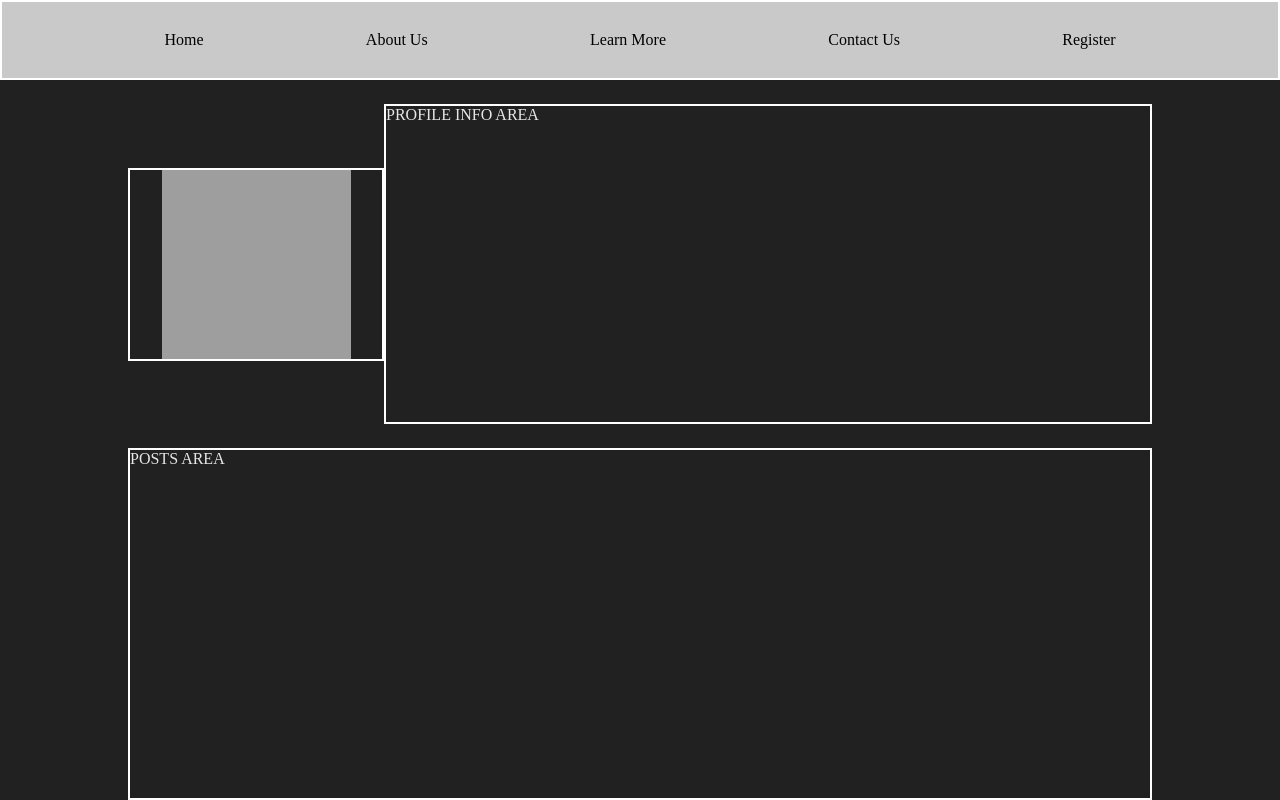
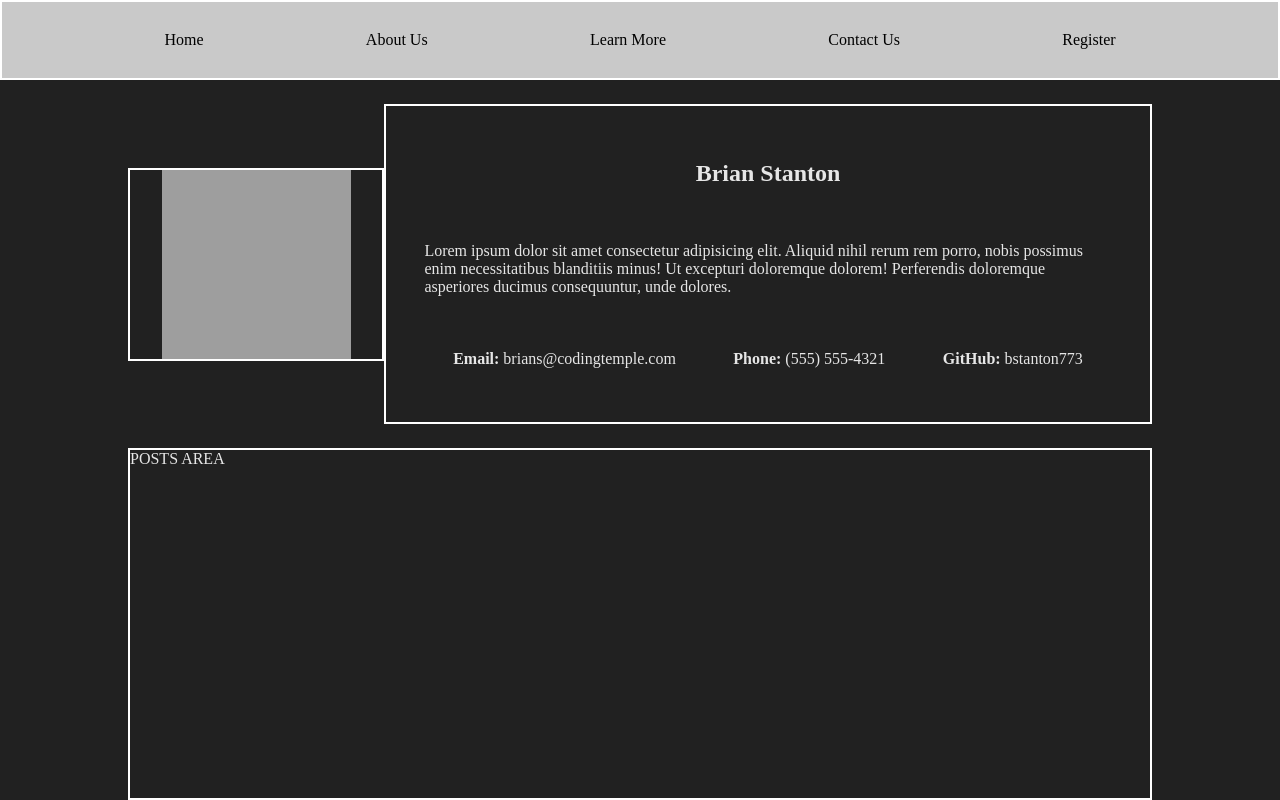
Before and after one commit to bstanton773/kekambas-132_css_grid_example, a plain HTML site: page index.html in a window 1280 px wide. Drawn offline with Linux system fonts and the light colour scheme; grey boxes are pictures that could not be loaded.

Commit message:
Add profile info section

```diff
--- a/css/main.css
+++ b/css/main.css
@@ -64,6 +64,7 @@ body {
     margin: auto;
 }
 
+
 #prof-img{
     max-width: 100%;
     height: auto;
@@ -73,6 +74,21 @@ body {
     grid-area: prof-info;
 }
 
+.info-container {
+    height: 100%;
+    padding: 0 3vw;
+    display: flex;
+    flex-direction: column;
+    justify-content: space-evenly;
+    align-items: center;
+}
+
+.contact {
+    width: 100%;
+    display: flex;
+    justify-content: space-around;
+}
+
 .posts {
     grid-area: posts;
 }
--- a/index.html
+++ b/index.html
@@ -26,7 +26,17 @@
             </div>
         </div>
 
-        <div class="prof-info area-border">PROFILE INFO AREA</div>
+        <div class="prof-info area-border">
+            <div class="info-container">
+                <h2>Brian Stanton</h2>
+                <p>Lorem ipsum dolor sit amet consectetur adipisicing elit. Aliquid nihil rerum rem porro, nobis possimus enim necessitatibus blanditiis minus! Ut excepturi doloremque dolorem! Perferendis doloremque asperiores ducimus consequuntur, unde dolores.</p>
+                <div class="contact">
+                    <p><b>Email: </b>brians@codingtemple.com</p>
+                    <p><b>Phone: </b>(555) 555-4321</p>
+                    <p><b>GitHub: </b>bstanton773</p>
+                </div>
+            </div>
+        </div>
 
         <div class="posts area-border">POSTS AREA</div>
     </div>
```
